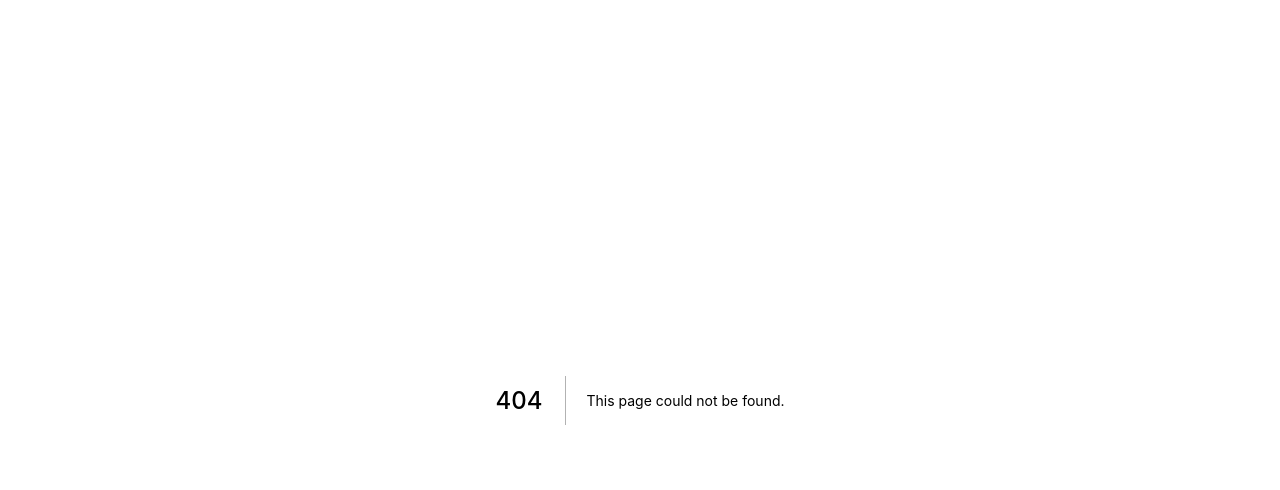
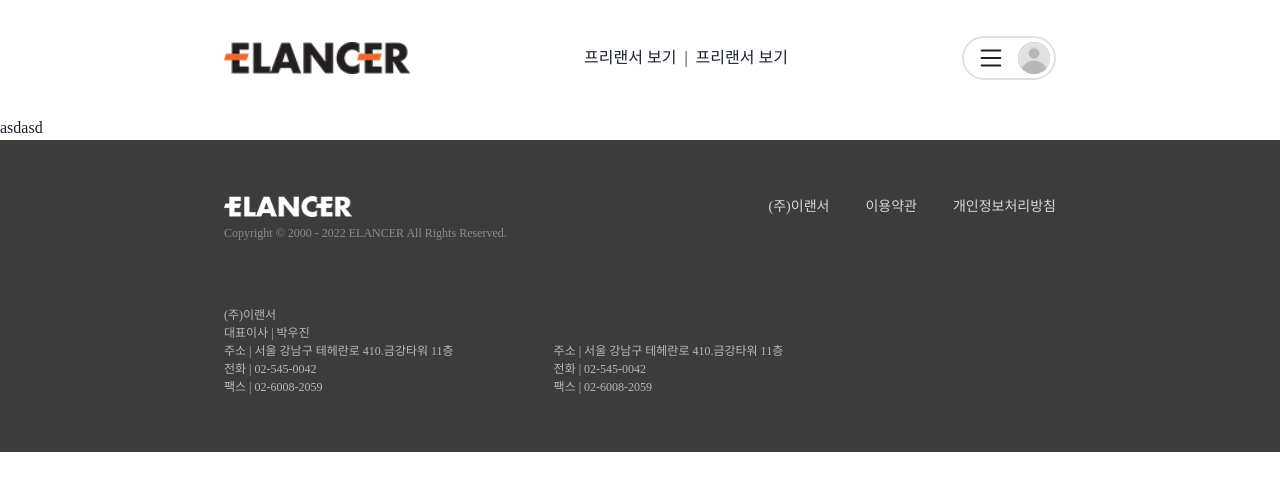
Before and after one commit to Team-Elancer/elancer-clone-jaemu, a Next.js app: page /freelancer-list in a window 1280 px wide. Before the commit this address had no page. Shown: the top 490 px of the page. Built offline with nearby package versions, Linux system fonts and the light colour scheme; a web font is replaced by a local one.

Commit message:
[ui]: refactoring layout

```diff
--- a/components/CKIcon/icons.ts
+++ b/components/CKIcon/icons.ts
@@ -9,6 +9,7 @@ import List from './svgs/list.svg';
 import People from './svgs/people.svg';
 import PersonCircle from './svgs/person-circle.svg';
 import Search from './svgs/search.svg';
+import ThreeDots from './svgs/three-dots.svg';
 
 export default {
   'chevron-left': ChevronLeft,
@@ -18,6 +19,7 @@ export default {
   'heart-fill': HeartFill,
   'card-text': CardText,
   'person-circle': PersonCircle,
+  'three-dots': ThreeDots,
   people: People,
   search: Search,
   heart: Heart,
--- a/components/CKLink/index.tsx
+++ b/components/CKLink/index.tsx
@@ -3,16 +3,10 @@ import { FC } from 'react';
 import { Button, ButtonProps, ChakraProps, Link as ChackraLink } from '@chakra-ui/react';
 import NextLink, { LinkProps as NextLinkProps } from 'next/link';
 
-export interface CKDefaultLinkProps extends Omit<NextLinkProps, 'as'>, ChakraProps {
+export interface CKLinkProps extends Omit<NextLinkProps, 'as'>, ChakraProps, ButtonProps {
   href: string;
+  component?: 'button';
 }
-
-export interface CKButtonLinkProps extends Omit<NextLinkProps, 'as'>, ButtonProps {
-  href: string;
-  component: 'button';
-}
-
-type CKLinkProps = CKDefaultLinkProps | CKButtonLinkProps;
 
 const CKLink: FC<CKLinkProps> = (props: any) => {
   const { href, component, children, ...rest } = props;
--- a/components/TabArticleList/index.tsx
+++ b/components/TabArticleList/index.tsx
@@ -37,8 +37,9 @@ const FilterArticleList = () => (
         variant="outline"
         href="/"
         mt="6"
-        px="2"
-        fontSize="xs"
+        px={{ base: 2, sm: 4 }}
+        py={{ base: 2, sm: 5 }}
+        fontSize={{ base: 'xs', sm: 'md' }}
         border="2px solid #ddd"
         _hover={{ borderColor: 'black' }}
         rounded="full"
--- a/layouts/Header/index.tsx
+++ b/layouts/BaseLayout/Header/index.tsx
@@ -1,4 +1,4 @@
-import { Box, Breadcrumb, BreadcrumbItem, BreadcrumbLink, Center, Container, Flex } from '@chakra-ui/react';
+import { Box, Breadcrumb, BreadcrumbItem, Center, Container, Flex } from '@chakra-ui/react';
 
 import CKImage from '@components/CKImage';
 import CKLink from '@components/CKLink';
@@ -16,10 +16,10 @@ const Header = () => (
         <Center>
           <Breadcrumb fontSize={{ base: '10px', sm: 'md' }} separator="|">
             <BreadcrumbItem>
-              <BreadcrumbLink href="/freelancer-list">프리랜서 보기</BreadcrumbLink>
+              <CKLink href="freelancer-list">프리랜서 보기</CKLink>
             </BreadcrumbItem>
             <BreadcrumbItem>
-              <BreadcrumbLink href="project-list">프로젝트 보기</BreadcrumbLink>
+              <CKLink href="project-list">프리랜서 보기</CKLink>
             </BreadcrumbItem>
           </Breadcrumb>
         </Center>
--- /dev/null
+++ b/layouts/BaseLayout/index.tsx
@@ -0,0 +1,15 @@
+import { FC } from 'react';
+
+import { Box } from '@chakra-ui/react';
+
+import Footer from './Footer';
+import Header from './Header';
+
+const BaseLayout: FC = ({ children }) => (
+  <>
+    <Header />
+    <Box as="main">{children}</Box>
+    <Footer />
+  </>
+);
+export default BaseLayout;
--- /dev/null
+++ b/pages/freelancer-list/index.tsx
@@ -0,0 +1,7 @@
+import React from 'react';
+
+import BaseLayout from 'layouts/BaseLayout';
+
+const index = () => <BaseLayout>asdasd</BaseLayout>;
+
+export default index;
--- a/pages/home/LinkGrid/index.tsx
+++ b/pages/home/LinkGrid/index.tsx
@@ -1,8 +1,8 @@
 import React from 'react';
 
 import { Grid, GridItem, Button, Center, Text } from '@chakra-ui/react';
-import { BsThreeDots } from 'react-icons/bs';
 
+import CKIcon from '@components/CKIcon';
 import CKImage from '@components/CKImage';
 import CKLink from '@components/CKLink';
 import aspImg from '@images/icon-main-asp.png';
@@ -201,7 +201,7 @@ const LinkGrid = () => (
           size="lg"
         >
           <Center w={9} h={9} mt={{ base: 4, sm: 0 }} ml={2} mx={{ base: 'auto', sm: '0' }}>
-            <BsThreeDots />
+            <CKIcon name="three-dots" />
           </Center>
           <Text
             align={{ base: 'center', sm: 'right' }}
--- a/pages/home/index.tsx
+++ b/pages/home/index.tsx
@@ -10,8 +10,8 @@ import CKImage from '@components/CKImage';
 import { H1 } from '@components/Heading';
 import FilterArticleList from '@components/TabArticleList';
 import mainBannerImg from '@images/20220308.png';
-import Footer from 'layouts/Footer';
-import Header from 'layouts/Header';
+import Footer from 'layouts/BaseLayout/Footer';
+import Header from 'layouts/BaseLayout/Header';
 
 import LinkGrid from './LinkGrid';
 import Carousel from './MultipleSlider';
```
Also changed, not shown: pages/home/MultipleSlider/index.tsx (+7 -6 lines), components/CKIcon/svgs/three-dots.svg (added), layouts/BaseLayout/Footer/index.tsx (renamed from layouts/Footer/index.tsx), layouts/BaseLayout/Header/Profile/index.tsx (renamed from layouts/Header/Profile/index.tsx).
